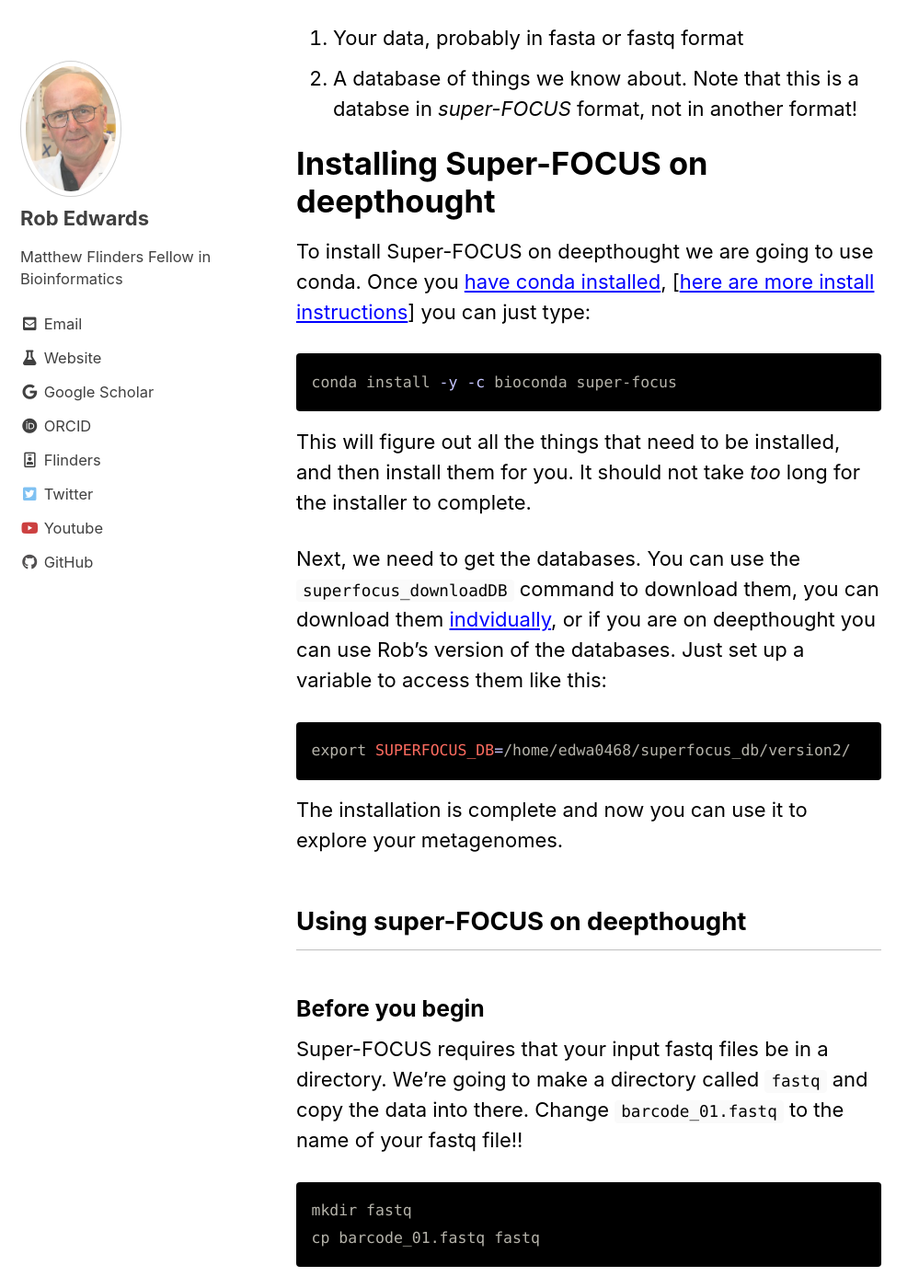
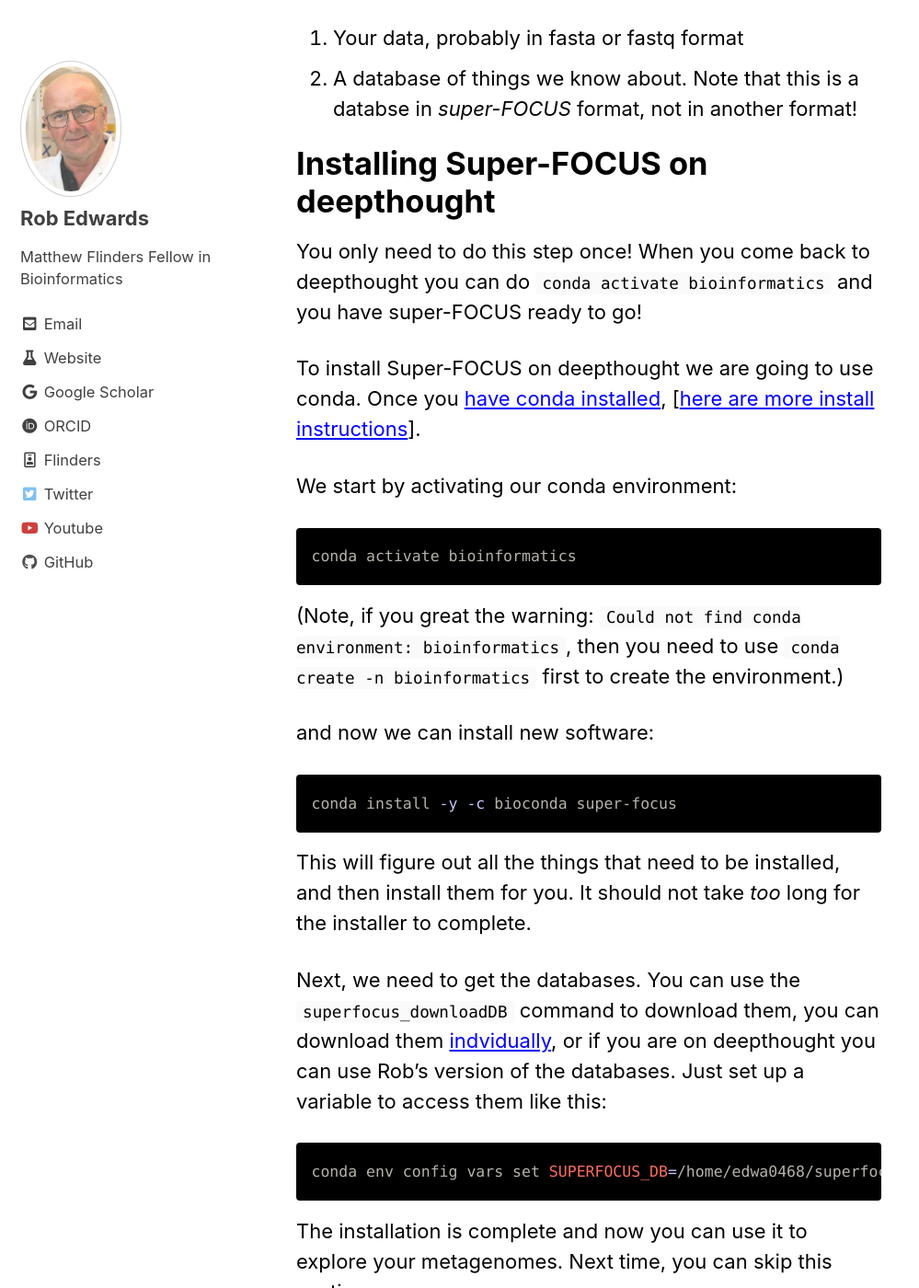
Before and after one commit to FlindersFAME/fame.github.io, a Jekyll site: the page built from Blog/_posts/2021-08-24-superfocus.md, in a window 1280 px wide and 1400 px high, scrolled down 588 px. Shown: the whole window at 92% size, without its empty margins (0-999 px from the left). Built offline with Jekyll 4.4.1, drawn with Linux system fonts in a browser that asks for light colours; cached includes are drawn as plain includes; some of the changed text lies outside the part shown.

Commit message:
using easy conda install

````diff
--- a/Blog/_posts/2021-08-24-superfocus.md
+++ b/Blog/_posts/2021-08-24-superfocus.md
@@ -18,7 +18,19 @@ To run Super-FOCUS you need two things:
 
 # Installing Super-FOCUS on deepthought
 
-To install Super-FOCUS on deepthought we are going to use conda. Once you [have conda installed](2020-09-02-condadeepthought.md), \[[here are more install instructions](https://fame.flinders.edu.au/blog/2021/05/27/linux-getting-started#installing-software)\] you can just type:
+You only need to do this step once! When you come back to deepthought you can do `conda activate bioinformatics` and you have super-FOCUS ready to go!
+
+To install Super-FOCUS on deepthought we are going to use conda. Once you [have conda installed](2020-09-02-condadeepthought.md), \[[here are more install instructions](https://fame.flinders.edu.au/blog/2021/05/27/linux-getting-started#installing-software)\].
+
+We start by activating our conda environment:
+
+```bash
+conda activate bioinformatics
+```
+
+(Note, if you great the warning: `Could not find conda environment: bioinformatics`, then you need to use `conda create -n bioinformatics` first to create the environment.)
+
+and now we can install new software:
 
 ```bash
 conda install -y -c bioconda super-focus
@@ -31,10 +43,10 @@ Next, we need to get the databases. You can use the `superfocus_downloadDB` comm
 
 
 ```bash
-export SUPERFOCUS_DB=/home/edwa0468/superfocus_db/version2/
+conda env config vars set SUPERFOCUS_DB=/home/edwa0468/superfocus_db/version2/
 ```
 
-The installation is complete and now you can use it to explore your metagenomes.
+The installation is complete and now you can use it to explore your metagenomes. Next time, you can skip this section.
 
 ## Using super-FOCUS on deepthought
 
````
Also changed, not shown: Blog/_posts/2021-08-24-kraken2.md (+19 -2 lines).
